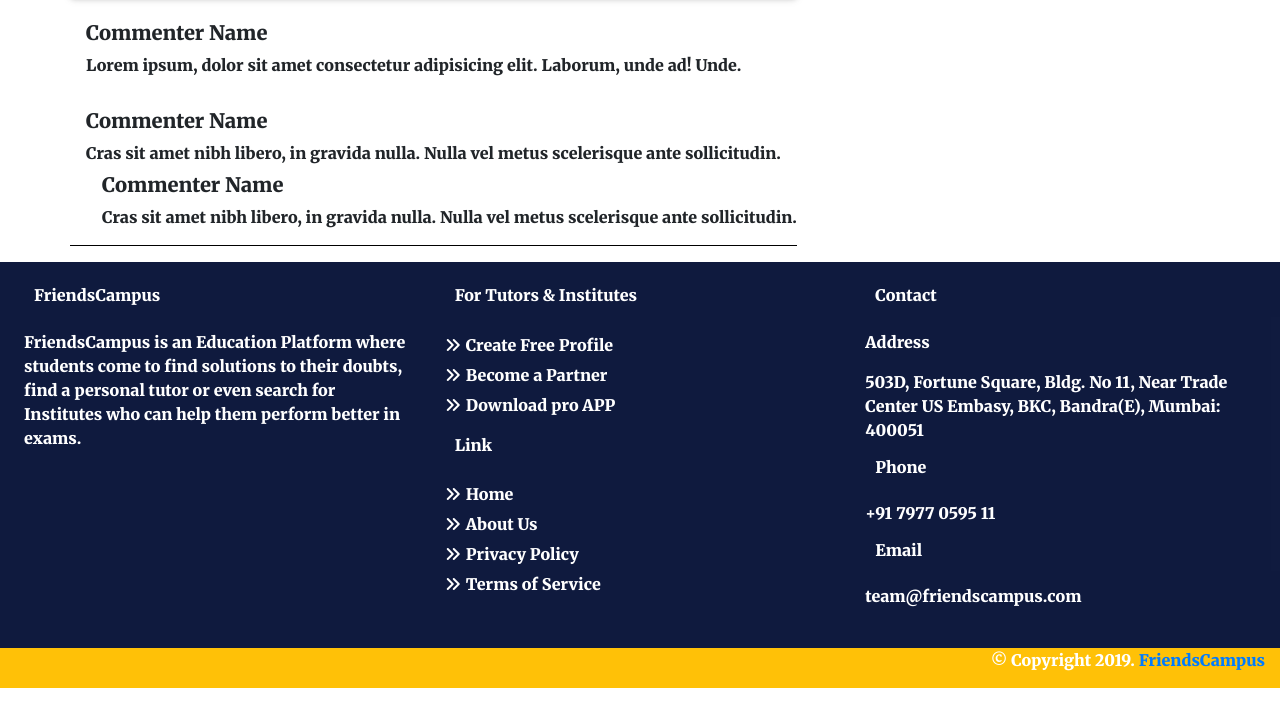
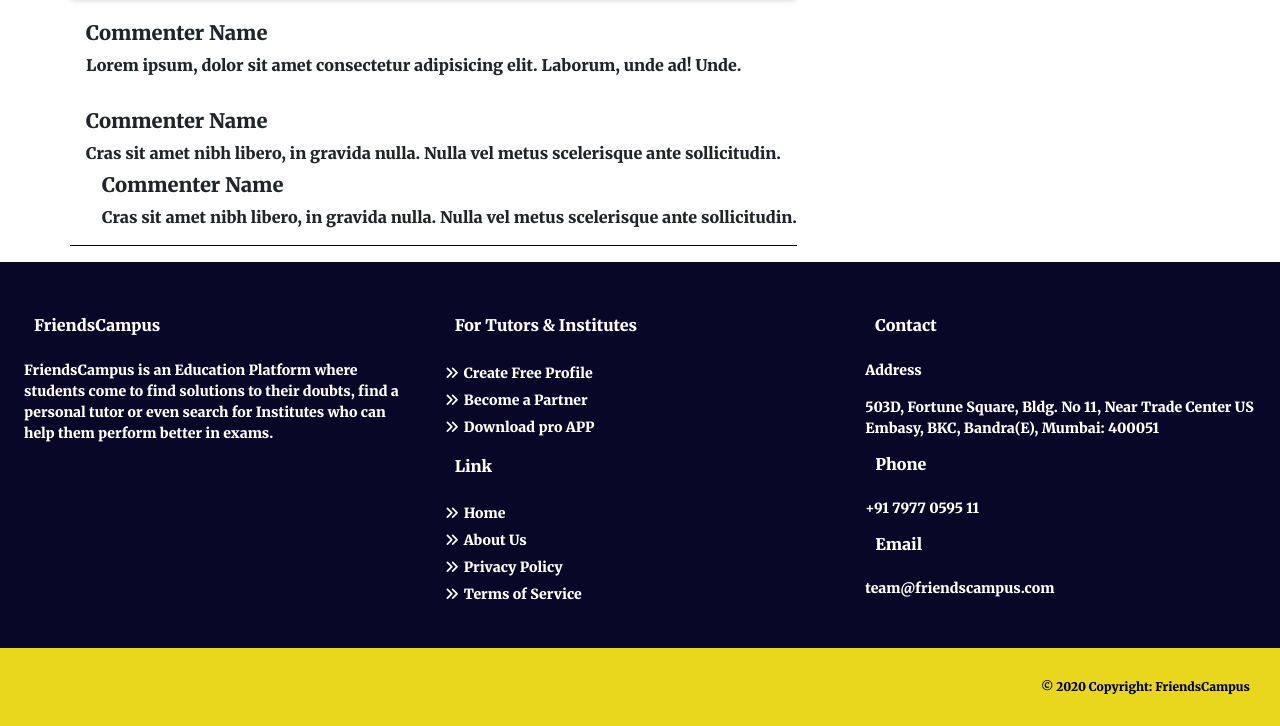
Before and after one commit to ashu9999/study-material-webpage, a plain HTML site: page index.html in a window 1280 px wide. Shown: the part 1462-2188 px from the top of the page. Before the commit the page ends 2150 px from the top, so only its background shows below. Drawn offline with nearby package versions, Linux system fonts and the light colour scheme.

Commit message:
new footer

```diff
--- a/index.html
+++ b/index.html
@@ -296,13 +296,16 @@
         </div>
 
     </section>
-    <div class="container-fluid style="float=left" ">
-        <div class="row">
-            <div class="col-xs-12 col-sm-12 col-md-12 text-right  text-white bg-warning ">
-                <p >© Copyright 2019. <a class="" href="#" target="">FriendsCampus</a></p>
+
+    <div class="footer" >
+        <div class="row" >
+            <div class="col-md-12 text-right" >
+            <div style="color: rgb(0, 0, 0); background-color:rgb(233, 215, 29); font-size: 12px; padding:30px;" >© 2020 Copyright:
+            <a style="color: black;" href="#"><b>FriendsCampus</b></a>
             </div>
+        </div>
     </div>
-    </div>
+
 
 
     <script>
--- a/style.css
+++ b/style.css
@@ -61,7 +61,7 @@ body,html{
     }
 
 
-    /* Footer */
+    /*  Footer  */
 @import url('https://maxcdn.bootstrapcdn.com/font-awesome/4.7.0/css/font-awesome.min.css');
 section {
     margin: 0;
@@ -70,18 +70,28 @@ section {
 
 section .section-title {
     text-align: center;
-    color: #263834;
+    color: #080727;
     margin-bottom: 0px;
     text-transform: uppercase;
 }
 #footer {
-    margin: 0;
-    padding: 0;
-    background: #0e193dfd ;
+    position: relative;
+    display: block;
+    color: #fff;
+    background: #080727;
+    float: left;
+    height: auto;
+    width: 100%;
+    font-size: 14px;
+    padding-top: 30px;
+
 }
 #footer h6{
 	padding-left: 10px;
     margin-bottom: 0;
+    font-weight: 400;
+    font-size: 16px;
+    margin-bottom: 20px;
     color:#ffffff;
 }
 #footer a {
```
Also changed, not shown: images/icon.png.
